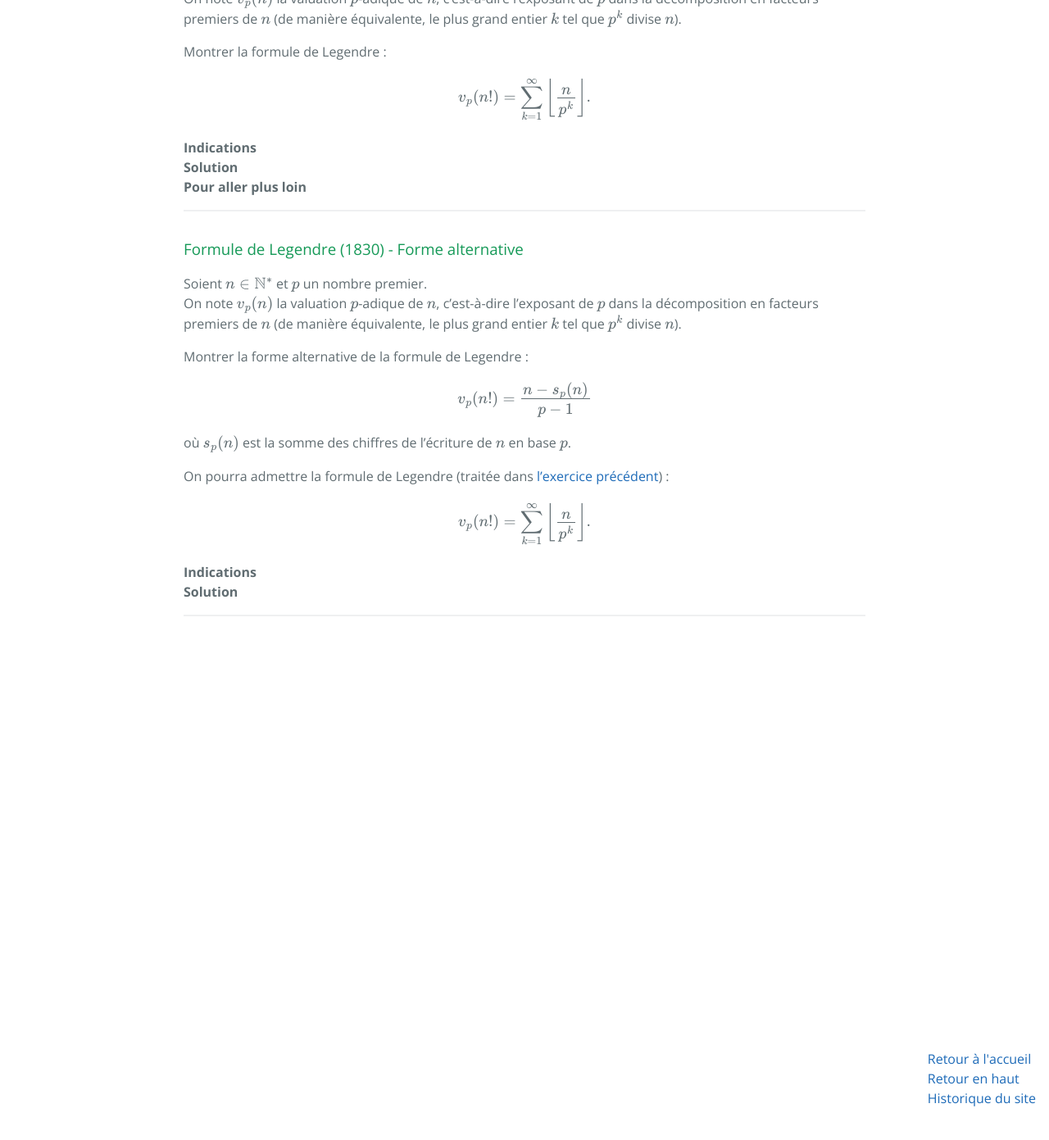
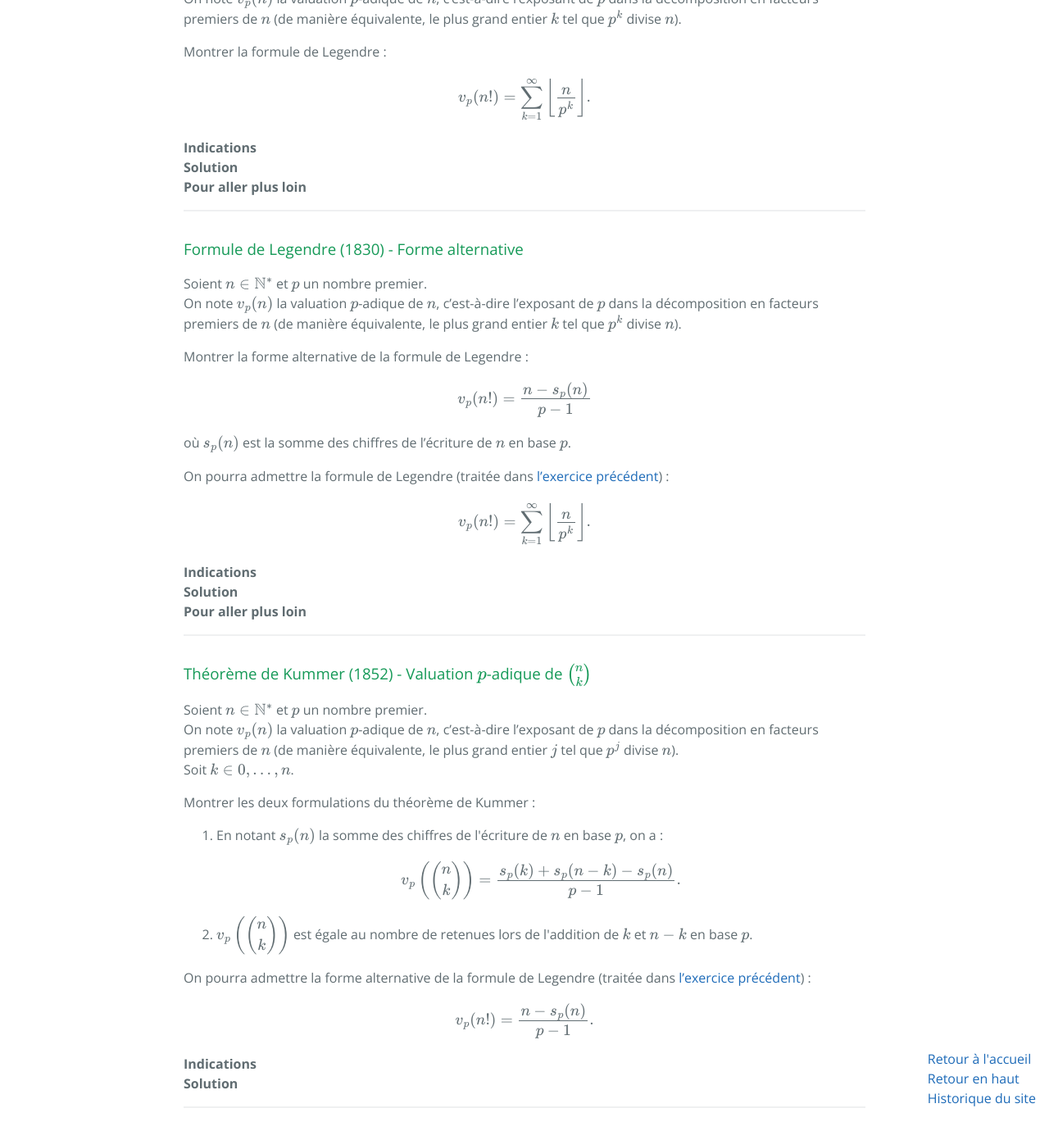
Before and after one commit to WingVee/wingvee.github.io, a Jekyll site: the page built from _pages/arithmetique-entiers.md, in a window 1280 px wide and 1400 px high, scrolled down 1833 px. Shown: the top 1391 px of the window at 82% size. Built offline with Jekyll 4.4.1, drawn with Linux system fonts in a browser that asks for light colours; formulas are drawn with MathJax 3; the repository's description, which GitHub fills in, is left out.

Commit message:
arithmetique-des-entiers#theoreme-de-kummer

```diff
--- a/_pages/arithmetique-entiers.md
+++ b/_pages/arithmetique-entiers.md
@@ -308,4 +308,91 @@ $$v_p(n!)=\sum_{k=1}^{\infty}\left\lfloor\frac{n}{p^k}\right\rfloor.$$
     D'où la formule alternative de Legendre.
 </details>
 
+<details>
+  <summary><b>Pour aller plus loin</b></summary>
+    <ul>
+      <li>
+        <a href="#theoreme-de-kummer">Théorème de Kummer (1852) - Valuation $p$-adique de $\binom{n}{k}$</a>
+      </li>
+    </ul>
+</details>
+
 ---
+
+<h3 id="theoreme-de-kummer">
+  <a href="#theoreme-de-kummer" class="header">
+  Théorème de Kummer (1852) - Valuation $p$-adique de $\binom{n}{k}$</a>
+</h3>
+
+Soient $n\in\mathbb{N}^*$ et $p$ un nombre premier.<br>
+On note $v_p(n)$ la valuation $p$-adique de $n$, c'est-à-dire l'exposant de $p$ dans la décomposition en facteurs premiers de $n$ (de manière équivalente, le plus grand entier $j$ tel que $p^j$ divise $n$).<br>
+Soit $k\in\{0,\ldots,n\}$.
+
+Montrer les deux formulations du théorème de Kummer :
+
+<ol>
+  <li>
+    En notant $s_p(n)$ la somme des chiffres de l'écriture de $n$ en base $p$, on a :
+    $$v_p\left(\binom{n}{k}\right) = \frac{s_p(k)+s_p(n-k)-s_p(n)}{p-1}.$$
+  </li>
+  <li>
+    $\displaystyle v_p\left(\binom{n}{k}\right)$ est égale au nombre de retenues lors de l'addition de $k$ et $n-k$ en base $p$.
+  </li>
+</ol>
+
+On pourra admettre la forme alternative de la formule de Legendre (traitée dans [l'exercice précédent](#formule-de-legendre-2)) :
+
+$$v_p(n!)=\frac{n-s_p(n)}{p-1}.$$
+
+<details>
+  <summary><b>Indications</b></summary>
+    <ol>
+      <li>
+        Utiliser la propriété $v_p(ab)=v_p(a)+v_p(b)$ pour $a,b\in\mathbb{N}^*$.
+      </li>
+      <li>
+        Écrire $k$ et $n-k$ en base $p$ et compter le nombre de retenues lors de l'addition.
+      </li>
+    </ol>
+</details>
+
+<details>
+  <summary><b>Solution</b></summary>
+    <ol>
+      <li>
+        On a :
+        $$\begin{align*}
+        v_p\left(\binom{n}{k}\right) &= v_p\left(\frac{n!}{k!(n-k)!}\right)\\
+        &= v_p(n!)-v_p(k!)-v_p((n-k)!) \qquad \text{(car $v_p(ab)=v_p(a)+v_p(b)$)}\\
+        &= \frac{n-s_p(n)}{p-1} - \frac{k-s_p(k)}{p-1} - \frac{n-k-s_p(n-k)}{p-1} \qquad \text{(formule de Legendre)}\\
+        &= \frac{s_p(k)+s_p(n-k)-s_p(n)}{p-1}.
+        \end{align*}$$
+      </li>
+      <li>
+        Écrivons $k$, $n-k$ et $n$ en base $p$ :<br>
+        $$\begin{align*}
+        k &= \overline{a_r\dots a_1a_0} & (0\leq a_j<p)\\
+        n-k &= \overline{b_r\dots b_1b_0} & (0\leq b_j<p)\\
+        n &= \overline{c_r\dots c_1c_0} & (0\leq c_j<p, c_r\neq 0).
+        \end{align*}$$
+        D'après les règles de l'addition en base $p$ (similaires à celles en base 10), on a :
+        $$c_0 \equiv a_0 + b_0\ [p]$$
+        et pour tout $j\in\{1,\ldots,r\}$
+        $$c_j \equiv a_j + b_j + \delta_{j-1}\ [p]$$
+        où l'on pose $\delta_{-1} = 0$ et
+        $$\delta_j = \begin{cases} 1 & \text{si } a_j+b_j+\delta_{j-1}\geq p \\ 0 & \text{sinon}\end{cases} \quad \text{(c'est la retenue)}.$$
+        En remarquant que $0 \leq a_j + b_j + \delta_{j-1} < 2p$, on a :
+        $$c_j = \begin{cases} a_j + b_j + \delta_{j-1} & \text{si } a_j + b_j + \delta_{j-1} < p \\ a_j + b_j + \delta_{j-1} - p & \text{sinon}\end{cases}.$$
+        Autrement dit :
+        $$c_j = (a_j + b_j + \delta_{j-1}) - \delta_j p.$$
+        Ainsi, en sommant sur les chiffres, et sachant que $\delta_{-1} = 0$ et $\delta_r = 0$ :
+        $$s_p(n) = \sum_{j=0}^r c_j = \sum_{j=0}^r (a_j + b_j + \delta_{j-1}) - \delta_j p = s_p(k) + s_p(n-k) - \sum_{j=0}^{r-1}(p-1)\delta_j.$$
+        D'où
+        $$\sum_{j=0}^{r-1}\delta_j = \frac{s_p(k) + s_p(n-k) - s_p(n)}{p-1},$$
+        i.e. le nombre de retenues lors de l'addition de $k$ et $n-k$ en base $p$ est
+        $$\displaystyle\frac{s_p(k) + s_p(n-k) - s_p(n)}{p-1} = v_p\left(\binom{n}{k}\right).$$
+      </li>
+    </ol>
+</details>
+
+---
```
Also changed, not shown: _pages/historique.md (+4 -0 lines).
